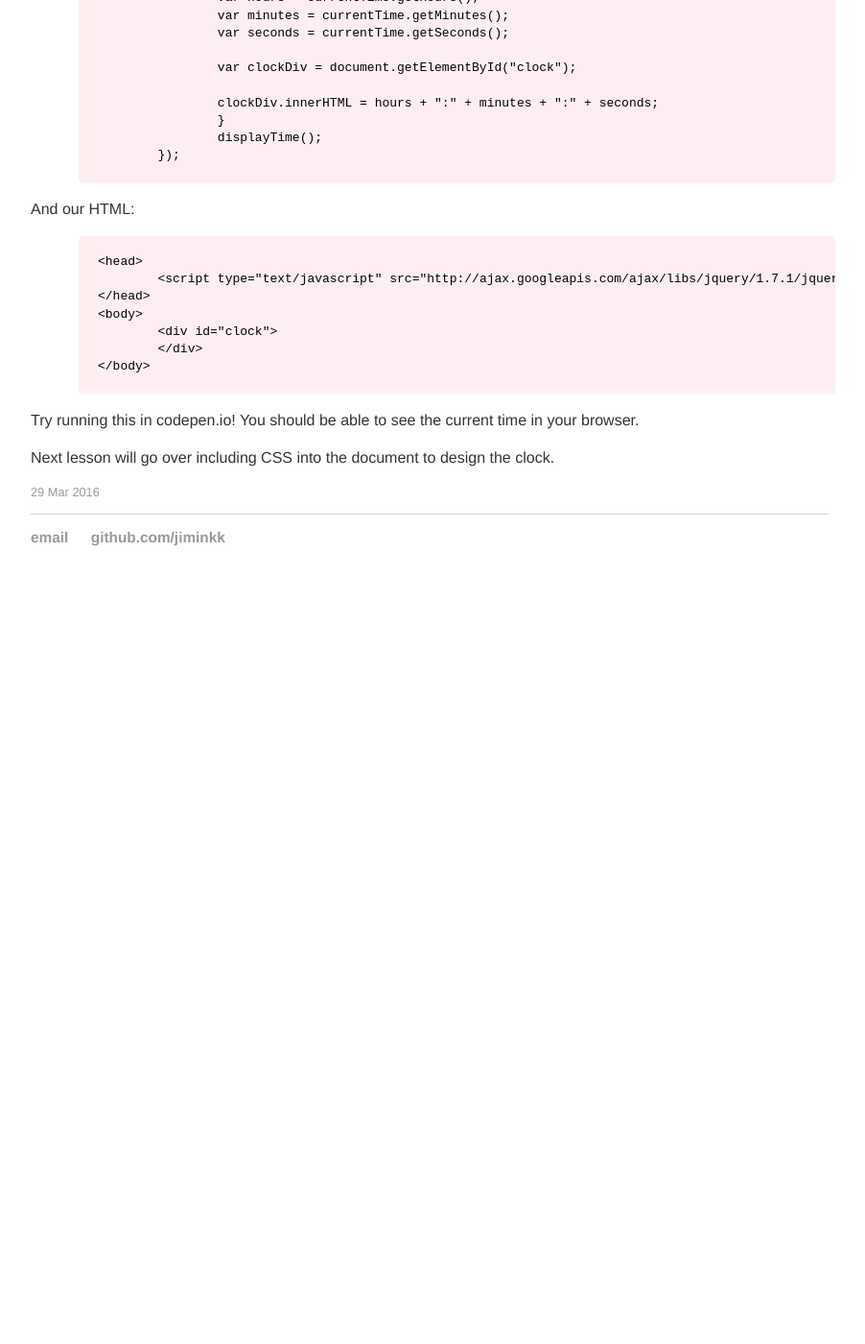
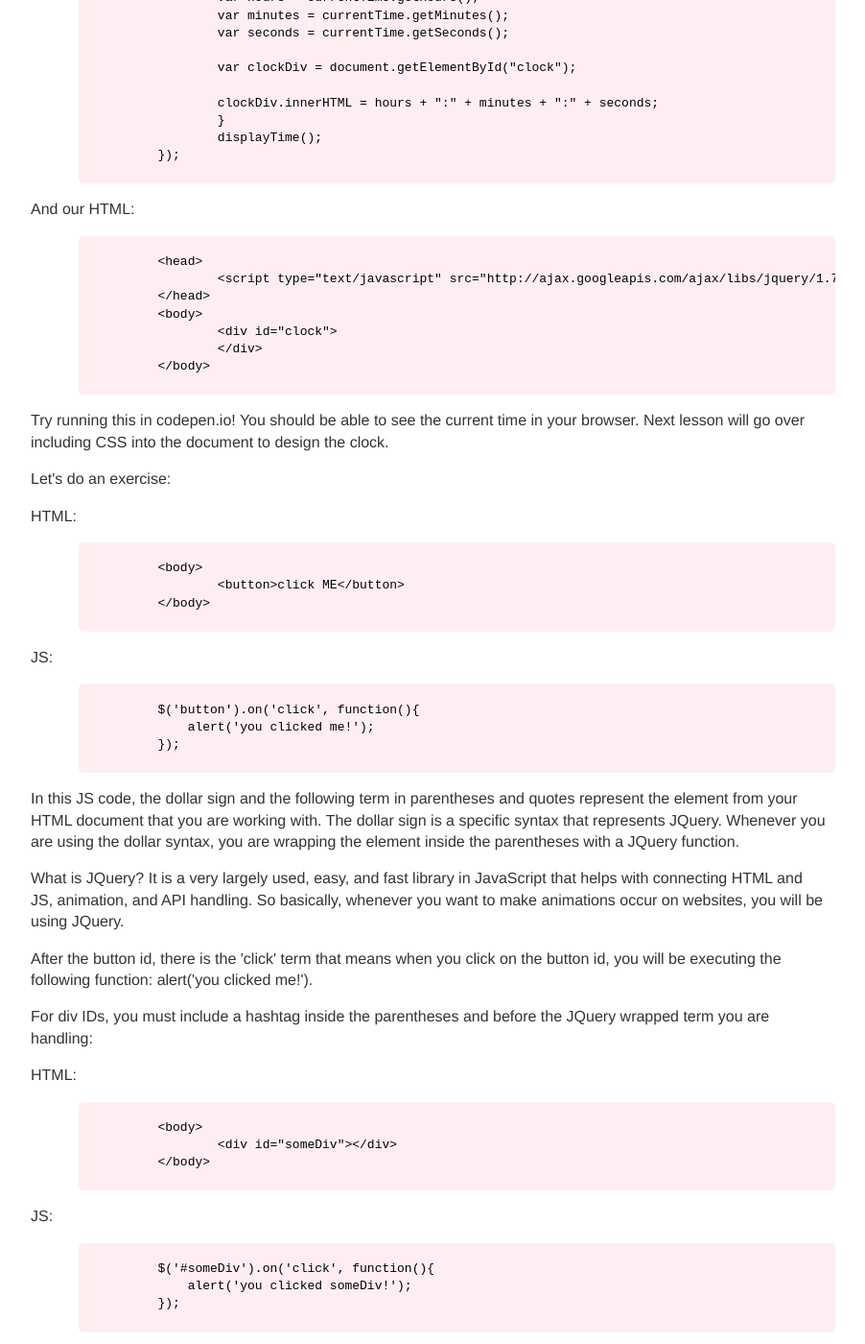
Before and after one commit to jiminkk/gwc-curriculum, a Jekyll site: the page built from _posts/2016-03-29-html-js.md, in a window 1280 px wide and 1400 px high, scrolled down 2950 px. Shown: the whole window at 96% size, without its empty margins (192-1094 px from the left). Built offline with Jekyll 4.4.1, drawn with Linux system fonts in a browser that asks for light colours; before the commit the page ends 3580 px from its top, so only the background shows below that; some of the changed text lies outside the part shown.

Commit message:
good for up till today

```diff
--- a/_posts/2016-03-29-html-js.md
+++ b/_posts/2016-03-29-html-js.md
@@ -155,15 +155,72 @@ Our JS code will now look like this:
 And our HTML:
 
 <pre><code>
-&lt;head>
-	&lt;script type="text/javascript" src="http://ajax.googleapis.com/ajax/libs/jquery/1.7.1/jquery.min.js">&lt;/script>
-&lt;/head>
-&lt;body>
-	&lt;div id="clock">
-	&lt;/div>
-&lt;/body>
+	&lt;head&gt;
+		&lt;script type="text/javascript" src="http://ajax.googleapis.com/ajax/libs/jquery/1.7.1/jquery.min.js">&lt;/script&gt;
+	&lt;/head&gt;
+	&lt;body>
+		&lt;div id="clock"&gt;
+		&lt;/div&gt;
+	&lt;/body&gt;
 </code></pre>
 
 Try running this in codepen.io! You should be able to see the current time in your browser.
+Next lesson will go over including CSS into the document to design the clock.
 
-Next lesson will go over including CSS into the document to design the clock.
+Let\'s do an exercise:
+
+HTML:
+<pre><code>
+	&lt;body&gt;
+		&lt;button&gt;click ME&lt;/button&gt;
+	&lt;/body&gt;
+</code></pre>
+
+JS:
+<pre><code>
+	$('button').on('click', function(){
+	    alert('you clicked me!');
+	});
+</code></pre>
+
+In this JS code, the dollar sign and the following term in parentheses and quotes represent the element from your HTML document that you are working with. The dollar sign is a specific syntax that represents JQuery. Whenever you are using the dollar syntax, you are wrapping the element inside the parentheses with a JQuery function.
+
+What is JQuery? It is a very largely used, easy, and fast library in JavaScript that helps with connecting HTML and JS, animation, and API handling. So basically, whenever you want to make animations occur on websites, you will be using JQuery.
+
+After the button id, there is the \'click\' term that means when you click on the button id, you will be executing the following function: alert(\'you clicked me!\').
+
+
+For div IDs, you must include a hashtag inside the parentheses and before the JQuery wrapped term you are handling:
+
+HTML:
+<pre><code>
+	&lt;body&gt;
+		&lt;div id="someDiv"&gt;&lt;/div&gt;
+	&lt;/body&gt;
+</code></pre>
+
+JS:
+<pre><code>
+	$('#someDiv').on('click', function(){
+	    alert('you clicked someDiv!');
+	});
+</code></pre>
+
+For classes, you include a dot instead:
+
+HTML:
+<pre><code>
+	&lt;body&gt;
+		&lt;div class="anotherOne"&gt;&lt;/div&gt;
+	&lt;/body&gt;
+</code></pre>
+
+JS:
+<pre><code>
+	$('.anotherOne').on('click', function(){
+	    alert('you clicked someDiv!');
+	});
+</code></pre>
+
+
+The difference between IDs and classes is that IDs refer to more specific terms that you are handling and the same classes can be used multiple times for multiple sections.
```
Also changed, not shown: _posts/2016-03-30-intro-css.md (+2 -2 lines).
